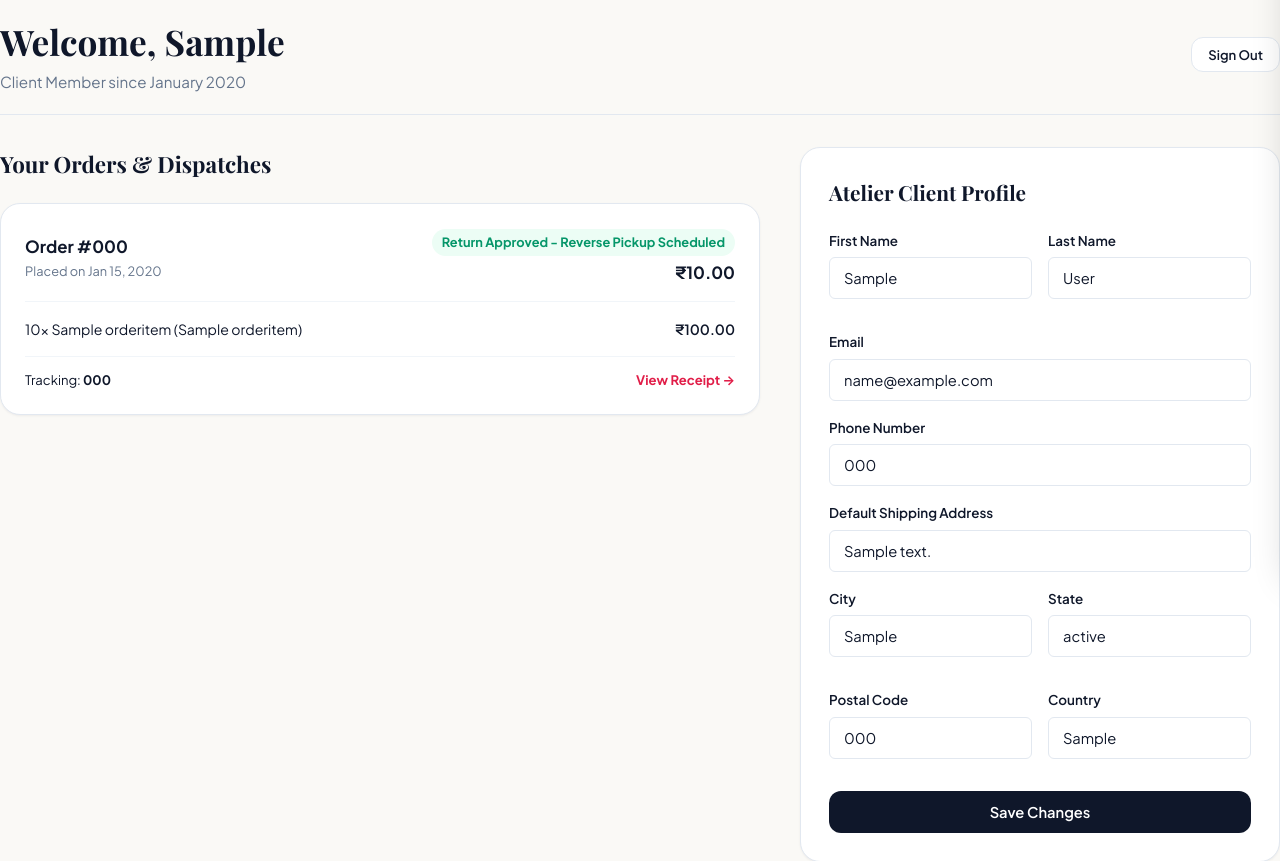
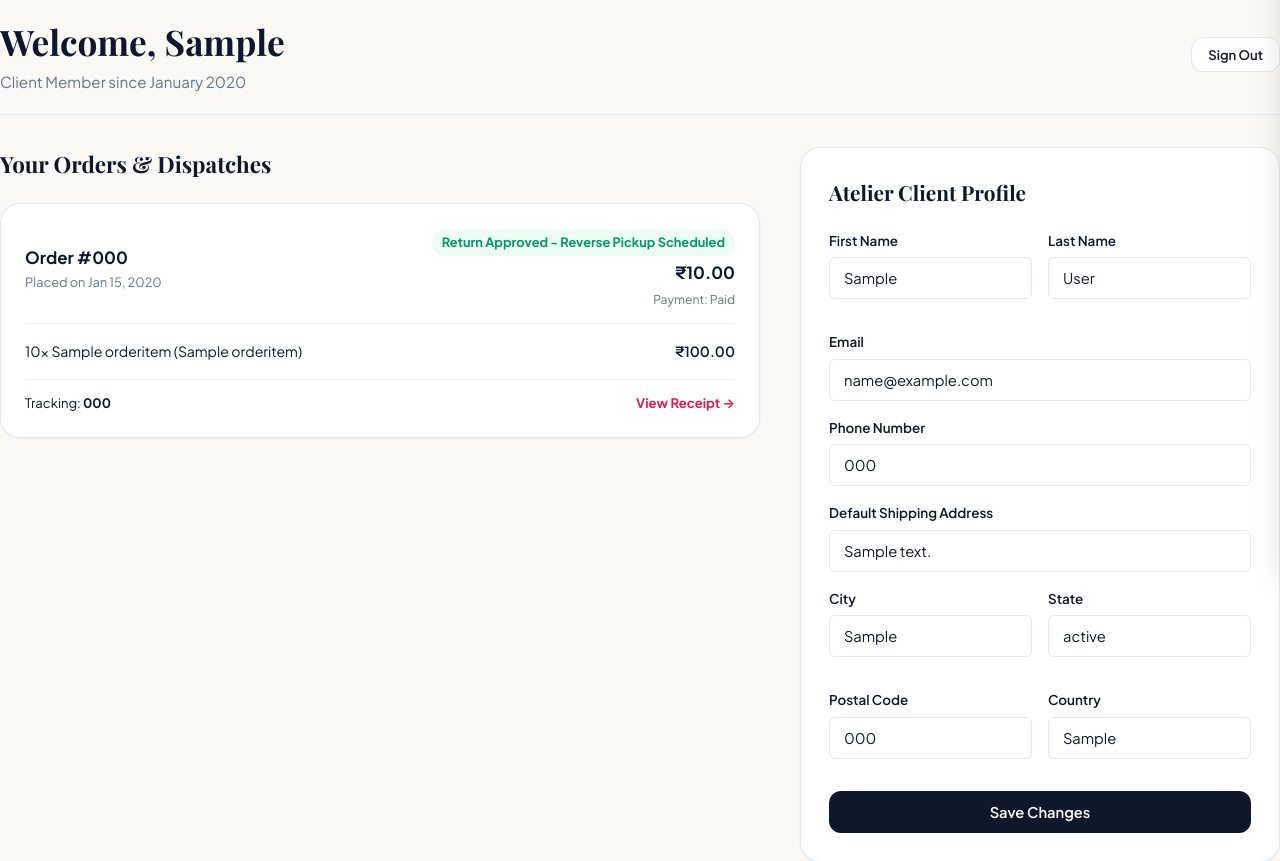
Before and after one commit to Vyaspatilsuryavanshi/E-commerce, a Django app: page /account/profile/ in a window 1280 px wide. Shown: the part 220-1081 px from the top of the page. Run offline with Django 5.2, Linux system fonts and the light colour scheme; a user stored in the database is signed in; tables that the repository leaves empty hold one stand-in row (values such as "Sample post"); some web fonts are replaced.

Commit message:
Show accurate payment states in customer order history

```diff
--- a/templates/accounts/profile.html
+++ b/templates/accounts/profile.html
@@ -26,10 +26,11 @@
               <div style="font-size:0.8rem; color:var(--text-muted);">Placed on {{ ord.created_at|date:"M d, Y" }}</div>
             </div>
             <div style="text-align:right;">
-              <span style="display:inline-block; font-size:0.8rem; font-weight:700; color:#059669; background:#ecfdf5; padding:3px 10px; border-radius:var(--radius-full);">
+              <span style="display:inline-block; font-size:0.8rem; font-weight:700; {% if ord.status == "cancelled" or ord.status == "payment_review" %}color:#b45309; background:#fffbeb;{% elif ord.status == "pending_payment" %}color:#9a3412; background:#fff7ed;{% else %}color:#059669; background:#ecfdf5;{% endif %} padding:3px 10px; border-radius:var(--radius-full);">
                 {{ ord.get_status_display }}
               </span>
               <div style="font-weight:700; font-size:1.05rem; margin-top:4px;">₹{{ ord.total }}</div>
+              <div style="font-size:0.76rem; color:var(--text-muted); margin-top:3px;">Payment: {{ ord.payment_status }}</div>
             </div>
           </div>
 
@@ -44,7 +45,7 @@
           </div>
 
           <div style="display:flex; justify-content:space-between; align-items:center; border-top:1px solid var(--border-light); padding-top:12px; font-size:0.82rem;">
-            <span>Tracking: <strong>{{ ord.tracking_number }}</strong></span>
+            <span>{% if ord.status == "pending_payment" %}Payment due{% elif ord.status == "payment_review" %}Support review required{% else %}Tracking{% endif %}: <strong>{% if ord.status == "pending_payment" %}Awaiting payment{% elif ord.status == "payment_review" %}Contact support{% else %}{{ ord.tracking_number }}{% endif %}</strong></span>
             <a href="{% url 'orders:order_detail' ord.order_number %}" style="color:var(--rose-primary); font-weight:700;">View Receipt →</a>
           </div>
         </div>
```
